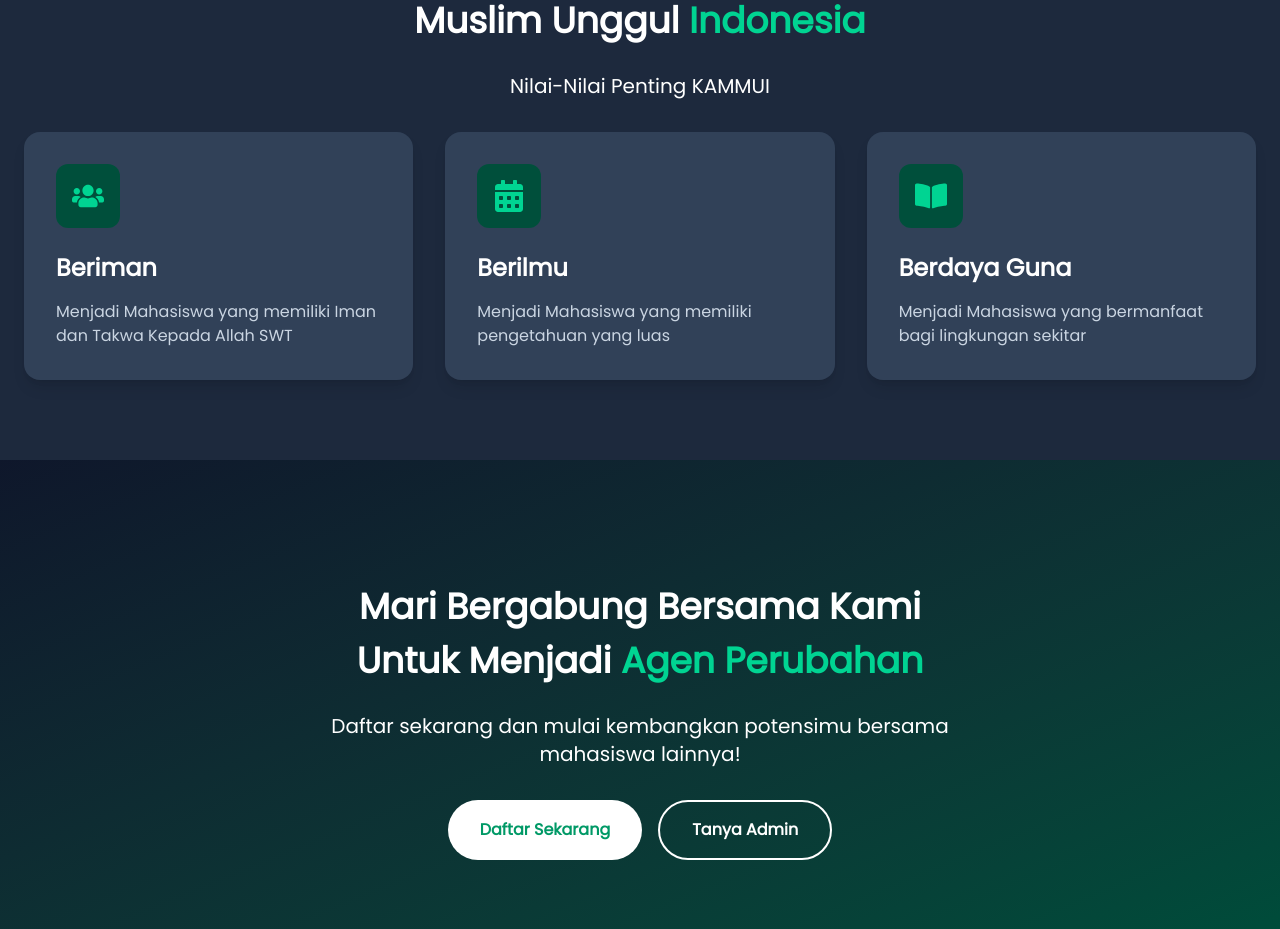
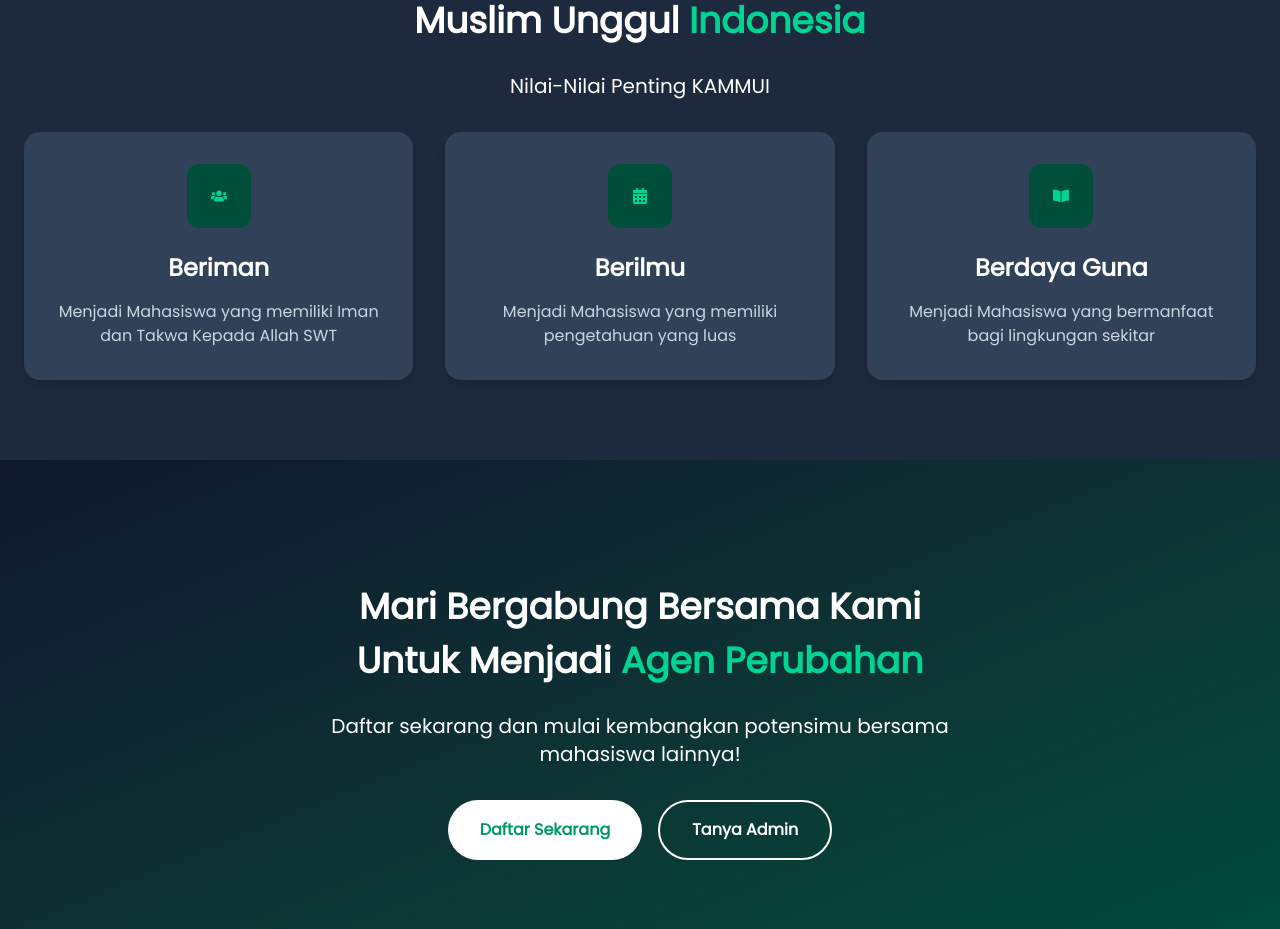
Before and after one commit to mgs28-mh/mgs, a Next.js app: page / in a window 1280 px wide. Shown: the part 1620-2549 px from the top of the page. Built offline with nearby package versions, Linux system fonts and the light colour scheme; no server answers.

Commit message:
mgs: set items center

```diff
--- a/components/about-page.tsx
+++ b/components/about-page.tsx
@@ -167,7 +167,7 @@
           </motion.div>
 
           <motion.div
-            className="grid md:grid-cols-3 gap-8"
+            className="grid md:grid-cols-3 gap-8 items-center justify-center text-center"
             variants={container}
           >
             {[
@@ -200,7 +200,7 @@
                 className="bg-white dark:bg-gray-700 p-8 rounded-xl shadow-lg hover:shadow-xl transition-shadow"
               >
                 <motion.div
-                  className="mb-6"
+                  className="mb-6 flex items-center justify-center"
                   whileHover={{ rotate: 5 }}
                 >
                   {value.icon}
--- a/components/feature.tsx
+++ b/components/feature.tsx
@@ -19,7 +19,7 @@
           Nilai-Nilai Penting KAMMUI
         </p>
 
-        <div className="grid md:grid-cols-3 gap-8">
+        <div className="grid md:grid-cols-3 gap-8 items-center justify-center text-center">
           {[
             {
               icon: <FaUsers className="w-full h-full" />,
@@ -46,17 +46,17 @@
                 scale: 1.03,
                 transition: { duration: 0.3 }
               }}
-              className="bg-white dark:bg-slate-700 p-8 rounded-2xl shadow-lg hover:shadow-xl transition-all duration-300 cursor-pointer group"
+              className="bg-white dark:bg-slate-700 p-8 rounded-2xl shadow-lg hover:shadow-xl transition-all duration-300 cursor-pointer group flex flex-col items-center"
             >
-              <div className="w-16 h-16 bg-emerald-100 dark:bg-emerald-900 rounded-xl p-4 mb-6 group-hover:bg-emerald-200 dark:group-hover:bg-emerald-800 transition-colors duration-300">
+              <div className="w-16 h-16 bg-emerald-100 dark:bg-emerald-900 rounded-xl p-4 mb-6 group-hover:bg-emerald-200 dark:group-hover:bg-emerald-800 transition-colors duration-300 flex items-center justify-center">
                 <div className="text-emerald-600 dark:text-emerald-400 group-hover:text-emerald-700 dark:group-hover:text-emerald-300 transition-colors duration-300">
                   {item.icon}
                 </div>
               </div>
-              <h3 className="text-2xl font-semibold mb-4 text-slate-800 dark:text-white group-hover:text-emerald-600 dark:group-hover:text-emerald-400 transition-colors duration-300">
+              <h3 className="text-2xl font-semibold mb-4 text-slate-800 dark:text-white group-hover:text-emerald-600 dark:group-hover:text-emerald-400 transition-colors duration-300 text-center">
                 {item.title}
               </h3>
-              <p className="text-slate-600 dark:text-slate-300 group-hover:text-slate-800 dark:group-hover:text-slate-200 transition-colors duration-300">
+              <p className="text-slate-600 dark:text-slate-300 group-hover:text-slate-800 dark:group-hover:text-slate-200 transition-colors duration-300 text-center">
                 {item.desc}
               </p>
             </motion.div>
```
